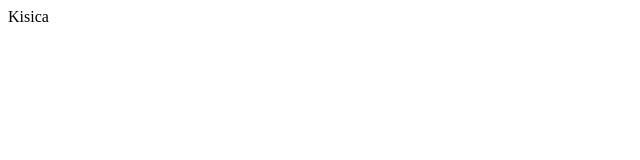
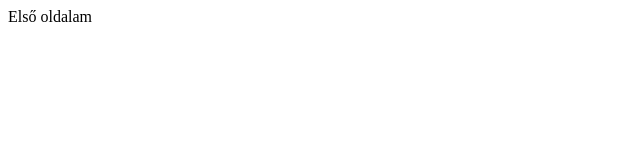
Before and after one commit to gotthardbeci/11c, a plain HTML site: page index.html in a window 1280 px wide. Shown: the full height of the page, 0-640 px from the left. Drawn offline with Linux system fonts and the light colour scheme.

Commit message:
Update index.html

```diff
--- a/index.html
+++ b/index.html
@@ -1,9 +1,8 @@
 <html>
   <head>
-    <title>cica</title>
+    <title>My GitHub page</title>
   </head>
 <body>
-  <p>Kisica</p>
-
+  <p>Első oldalam</p>
 </body>
 </html>
```
